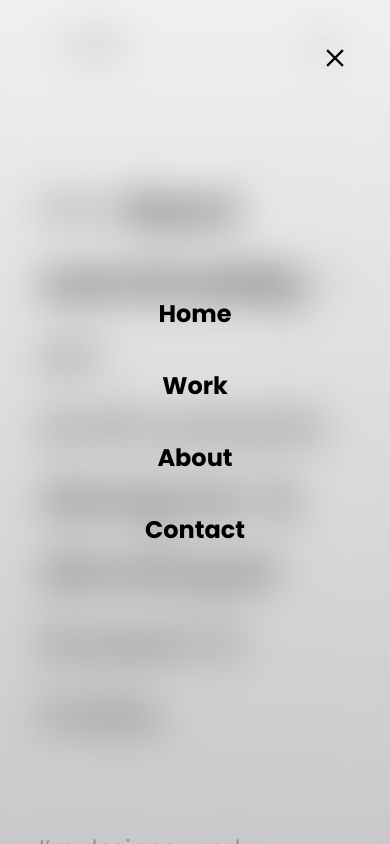
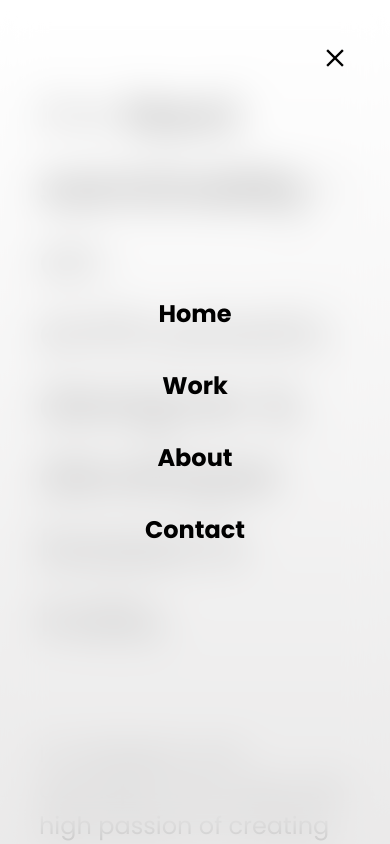
Before and after one commit to nani-samireddy/portfolio, a React (Vite) app: page / in a window 390 px wide. Both pictures are taken after a click on the element "menu". Shown: the top 844 px of the page. Built offline with nearby package versions, Linux system fonts and the light colour scheme.

Commit message:
adjusted nav

```diff
--- a/src/components/navbar.jsx
+++ b/src/components/navbar.jsx
@@ -7,6 +7,7 @@ const Navbar = () => {
       id="NavBar"
       className="w-100vw flex justify-center items-center top-0 navblur smooth-trasnsition sticky"
     >
+      {!showModal && (
         <div className="w-80p  2xl:w-60vw flex justify-between  py-8 md:py-10 md:px-10 px-4">
           <div>
             <h1 className="font-lg">
@@ -37,9 +38,10 @@ const Navbar = () => {
             </span>
           </div>
         </div>
+      )}
       {/* mobile modal */}
       {showModal && (
-        <div className=" flex flex-col justify-center  navblur md:hidden absolute h-100vh w-100vw top-0 left-0">
+        <div className=" flex flex-col justify-center  navmobileblur md:hidden  absolute h-100vh w-100vw top-0 left-0">
           <div className="w-full flex justify-end">
             <span
               onClick={() => setShowModal(false)}
--- a/src/index.css
+++ b/src/index.css
@@ -15,7 +15,6 @@
     background-repeat: no-repeat;
     font-synthesis: none;
     text-rendering: optimizeLegibility;
-    -webkit-font-smoothing: antialiased;
     -moz-osx-font-smoothing: grayscale;
     -webkit-text-size-adjust: 100%;
 
@@ -33,6 +32,10 @@
     background: rgba(217, 217, 217, 0.4);
     backdrop-filter: blur(20px);
   }
+  .navmobileblur {
+    background: rgba(255, 255, 255, 0.702);
+    backdrop-filter: blur(20px);
+  }
 
   .smooth-trasnsition {
     transition: all 0.9s ease-in-out;
```
Lines whose indentation alone changed are shown as unchanged.
